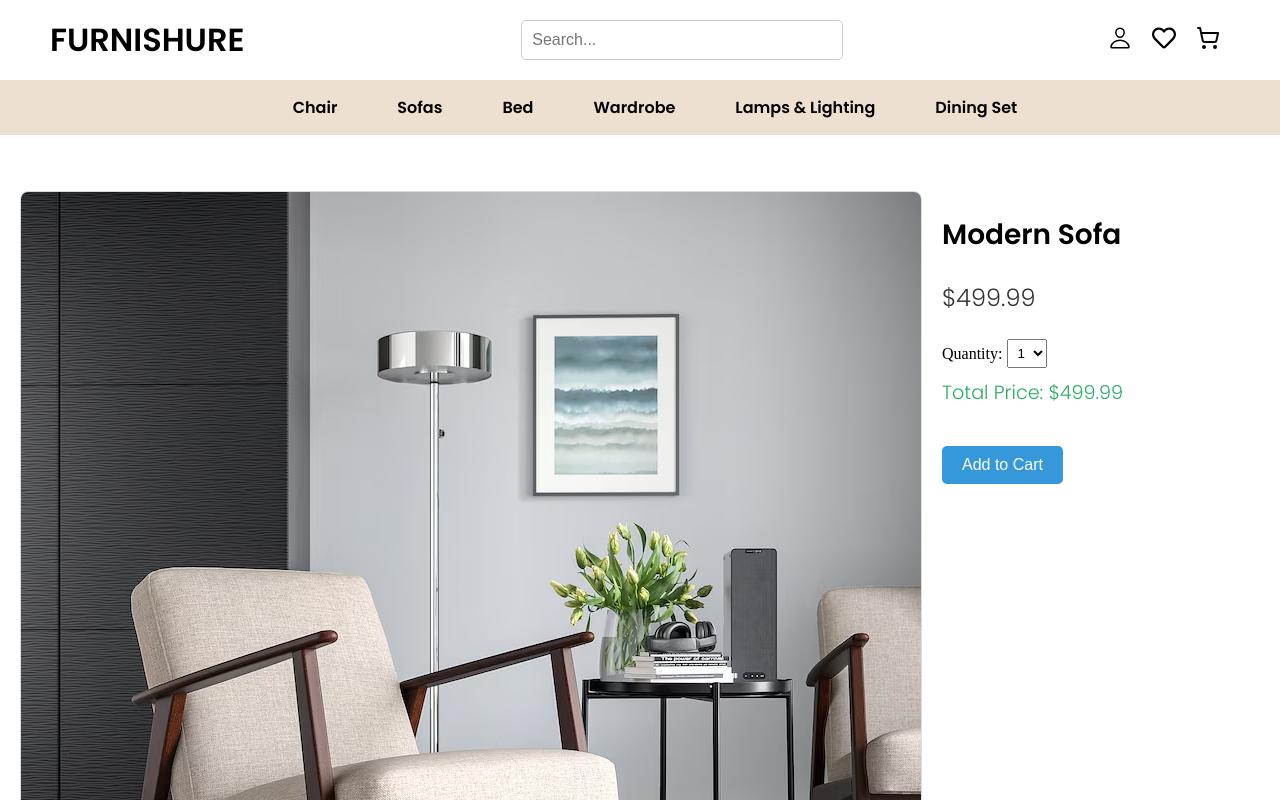
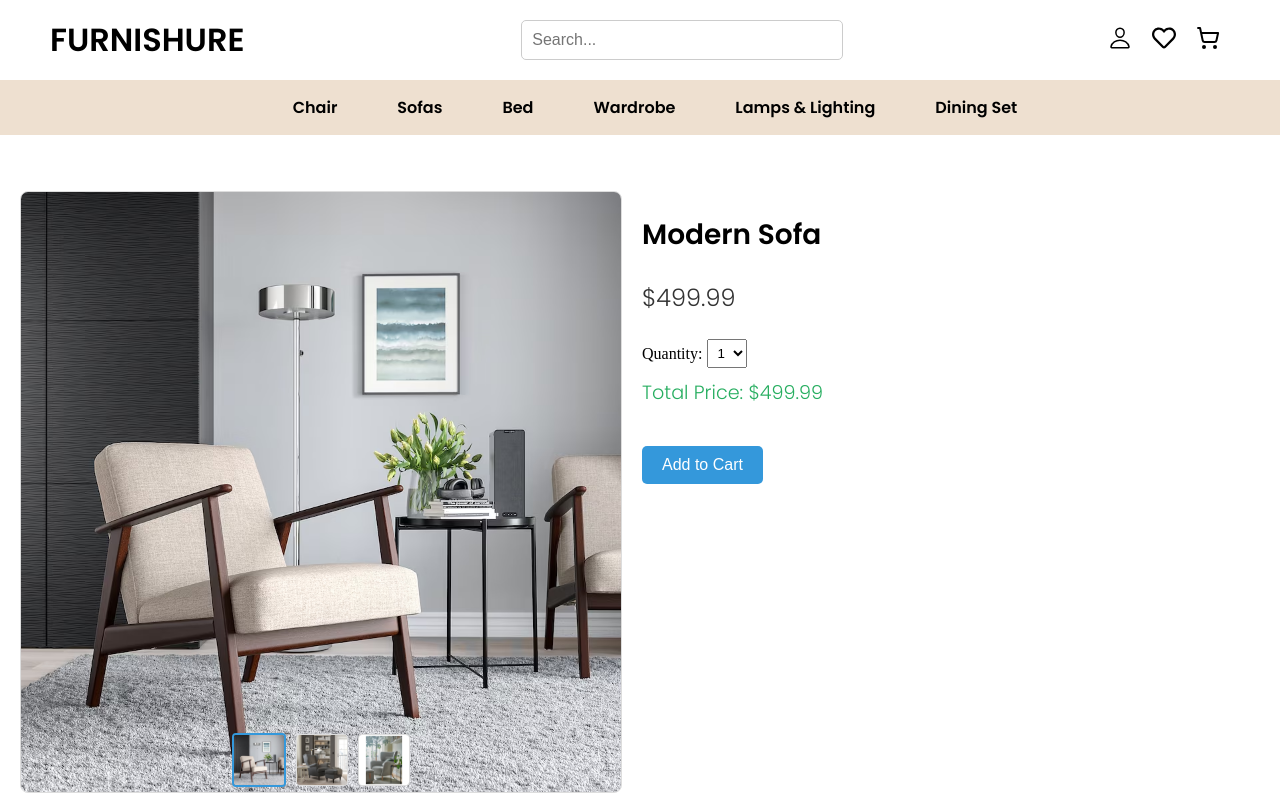
Before and after one commit to Vighnesh-b/react-trial, a React (Vite) app in the folder my-react-app/: page /Chairs/Chair1 in a window 1280 px wide. Shown: the top 800 px of the page. Built offline with nearby package versions, Linux system fonts and the light colour scheme.

Commit message:
max width fixed

```diff
--- a/my-react-app/src/Chairs/Chair1.css
+++ b/my-react-app/src/Chairs/Chair1.css
@@ -1,8 +1,8 @@
 .product-container {
   display: flex;
   margin: 20px;
+
 }
-
 .product-details {
   margin-left: 20px;
   flex-grow: 1;
@@ -88,3 +88,6 @@ label {
 .product-image .thumbnail.active {
   border: 2px solid #3498db;
 }
+.big-image img{
+  max-width: 600px;
+}
--- a/my-react-app/src/Chairs/Chair1.jsx
+++ b/my-react-app/src/Chairs/Chair1.jsx
@@ -25,7 +25,7 @@ function Chair1() {
     <br />
     <div className="product-container">
       <div className="product-image">
-        <img src={images[selectedImage]} alt="Furniture" />
+        <div className="big-image"><img src={images[selectedImage]} alt="Furniture" /></div>
         <div className="image-gallery">
           {images.map((image, index) => (
             <img
```
